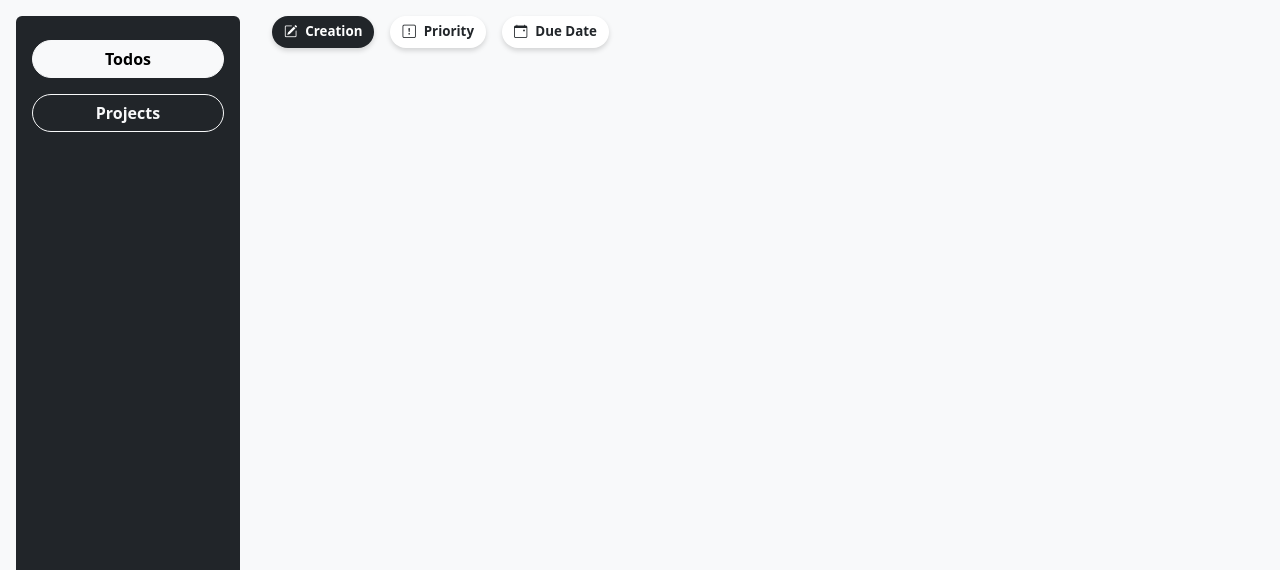
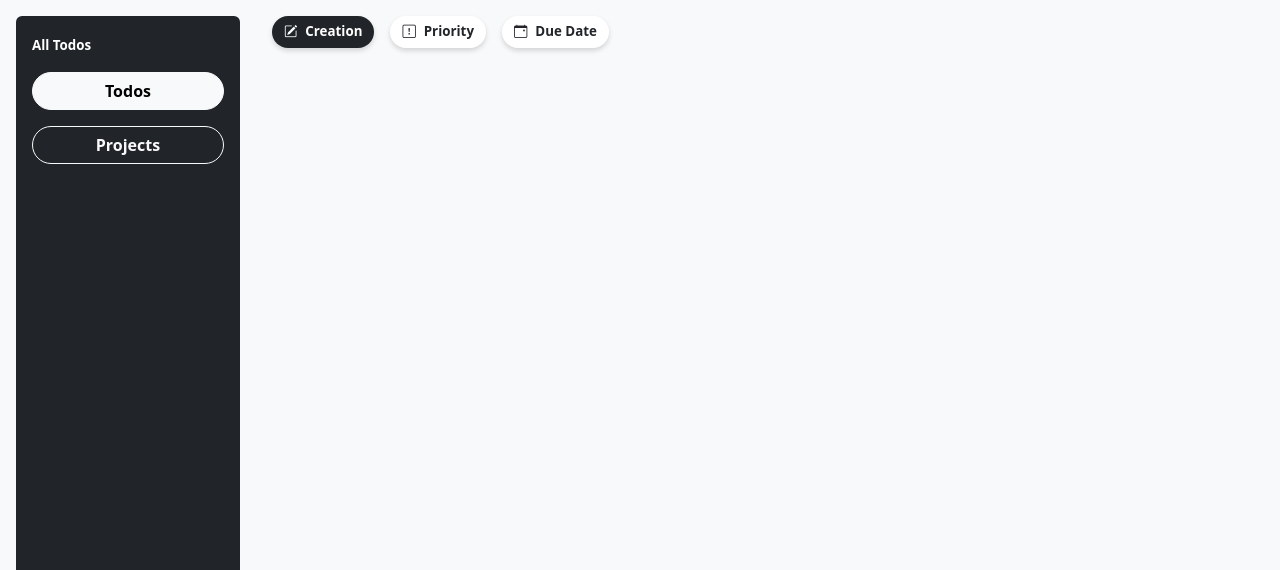
Before and after one commit to mark-P0/yata-test, a website built with webpack: page src/index.ejs in a window 1280 px wide. Shown: the top 570 px of the page. Built offline with nearby package versions, Linux system fonts and the light colour scheme.

Commit message:
Add labels for current list context

```diff
--- a/src/controller/pubsub.js
+++ b/src/controller/pubsub.js
@@ -31,6 +31,7 @@ const Events = {
   UPDATE_DISPLAY_FILTER: new Event(),
   EMIT_DISPLAY: new Event(),
 
+  UPDATE_LABEL_TEXT: new Event(),
   UPDATE_MODAL: new Event(),
 };
 
--- a/src/view/styles.css
+++ b/src/view/styles.css
@@ -88,18 +88,18 @@ nav {
     grid-template-rows: min-content 1fr;
     grid-template-columns: initial;
   }
-  nav {
-    padding: 1rem !important;
-  }
   nav img {
     /* Fixed size roughly the same as Bootstrap's `.navbar-toggler` */
     width: 3.5rem;
     height: auto;
     padding: var(--bs-navbar-toggler-padding-y)
-      var(--bs-navbar-toggler-padding-x);
+      var(--bs-navbar-toggler-padding-x) !important;
   }
   nav .navbar-collapse > * {
     padding-top: 1.5rem;
+  }
+  nav > *:last-child {
+    display: none !important;
   }
 }
 @media only screen and (min-width: 576px) {
@@ -109,15 +109,18 @@ nav {
   }
   nav {
     flex-direction: column-reverse;
-    padding-top: 1.5rem !important;
   }
   nav img {
     /* Mostly from Bootstrap's `.img-fluid` class */
     width: 100%;
     height: auto;
+    padding: 0 !important;
   }
   nav .navbar-collapse > * {
     padding-top: initial;
+  }
+  nav > *:last-child {
+    display: flex !important;
   }
 }
 @media only screen and (min-width: 992px) {
@@ -125,6 +128,10 @@ nav {
     margin: 1rem;
     border-radius: var(--bs-border-radius);
   }
+}
+nav label.text-truncate {
+  width: 0;
+  max-width: 100%;
 }
 
 /*  Workaround to absolutely positioned element scrolling with the parent container
--- a/src/view/ui/ListToggles.js
+++ b/src/view/ui/ListToggles.js
@@ -2,10 +2,19 @@ import { InstanceIDs, ModelIDs } from 'src/model/ids.js';
 import { E } from '../__dom__.js';
 import { Events } from 'src/controller/pubsub.js';
 
-const ListToggleLabel = E('label', {
-  class:
-    'navbar-toggler border-none text-light flex-grow-1 mx-3 text-center fw-bold fs-larger user-select-none',
-});
+const ListToggleLabel = (elementId) => {
+  const label = E('label', {
+    class:
+      'navbar-toggler border-none mx-3 flex-grow-1 text-truncate text-light text-center fw-bold fs-larger user-select-none',
+    for: elementId,
+  });
+
+  Events.UPDATE_LABEL_TEXT.subscribe((text) => {
+    label.textContent = text;
+  });
+
+  return label;
+};
 
 const ListToggle = (group, value, text, isDefault = false) => {
   let attributes;
@@ -15,7 +24,7 @@ const ListToggle = (group, value, text, isDefault = false) => {
   const input = E('input', attributes);
 
   input.addEventListener('click', () => {
-    ListToggleLabel.textContent = text;
+    Events.UPDATE_LABEL_TEXT.publish(`All ${text}`);
     Events.UPDATE_DISPLAY_FILTER.publish({ filterId: null });
     Events.UPDATE_DISPLAY_TYPE.publish(value);
   });
--- a/src/view/ui/Nav.js
+++ b/src/view/ui/Nav.js
@@ -5,6 +5,7 @@ import ListToggles, {
   ListTogglesContainerID,
 } from './ListToggles.js';
 import { E } from '../__dom__.js';
+import { Events } from 'src/controller/pubsub.js';
 
 const NavBrand = E('img', {
   src: BrandIcon,
@@ -27,14 +28,30 @@ const NavCollapseToggle = E(
   },
   [E('span', { class: 'navbar-toggler-icon' })]
 );
-ListToggleLabel.setAttribute('for', NavCollapseToggleID);
+
+const NavLabel = () => {
+  const label = E('label', {
+    class: 'flex-grow-1 text-truncate fs-smaller fw-semibold',
+  });
+  Events.UPDATE_LABEL_TEXT.subscribe((text) => {
+    label.textContent = text;
+  });
+
+  return E('div', { class: 'w-100 d-flex pt-1 pb-3' }, [label]);
+};
 
 const Nav = E(
   'nav',
   {
-    class: 'navbar navbar-dark navbar-expand-sm bg-dark text-white',
+    class: 'navbar navbar-dark navbar-expand-sm bg-dark text-white p-3',
   },
-  [NavBrand, ListToggleLabel, NavCollapseToggle, ListToggles]
+  [
+    NavBrand,
+    ListToggleLabel(NavCollapseToggleID),
+    NavCollapseToggle,
+    ListToggles,
+    NavLabel(),
+  ]
 );
 
 export default Nav;
--- a/src/view/ui/TaskCards.js
+++ b/src/view/ui/TaskCards.js
@@ -87,6 +87,7 @@ const TaskCard = (task) => {
       class: 'stretched-link btn border border-0 p-0',
     });
     clicker.addEventListener('click', () => {
+      Events.UPDATE_LABEL_TEXT.publish(`PROJECT: ${title}`);
       Events.UPDATE_DISPLAY_FILTER.publish({
         filterId: FilterIDs.PARENT,
         value: id,
```
